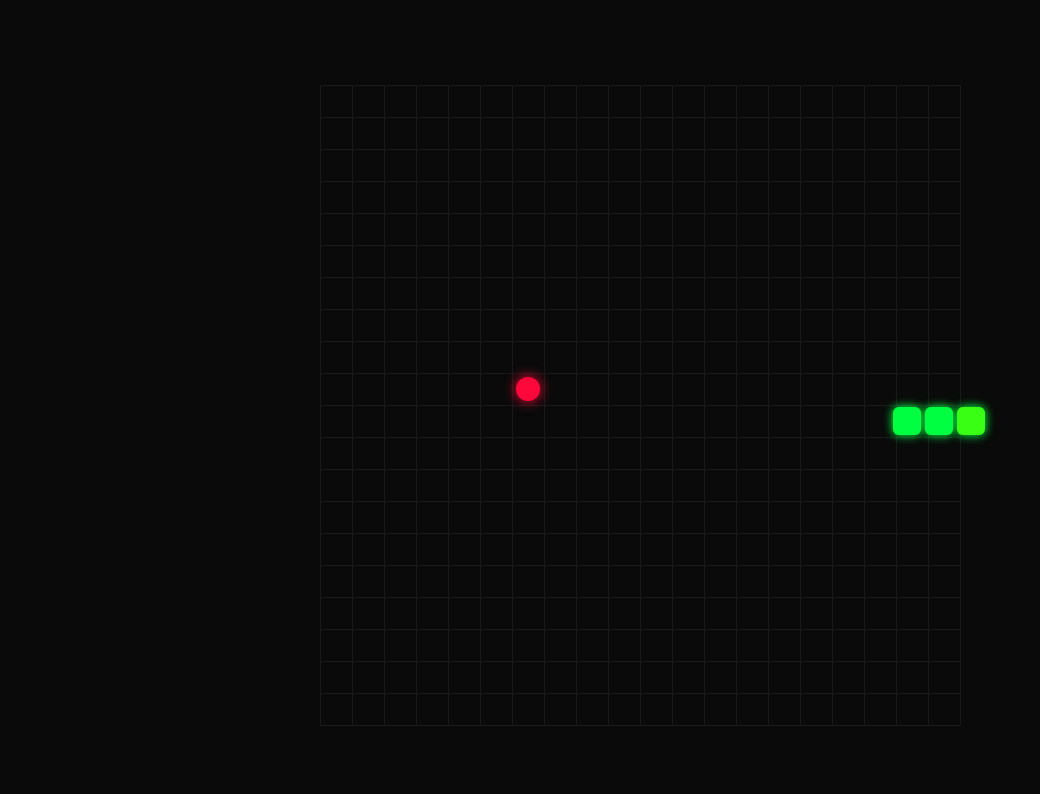
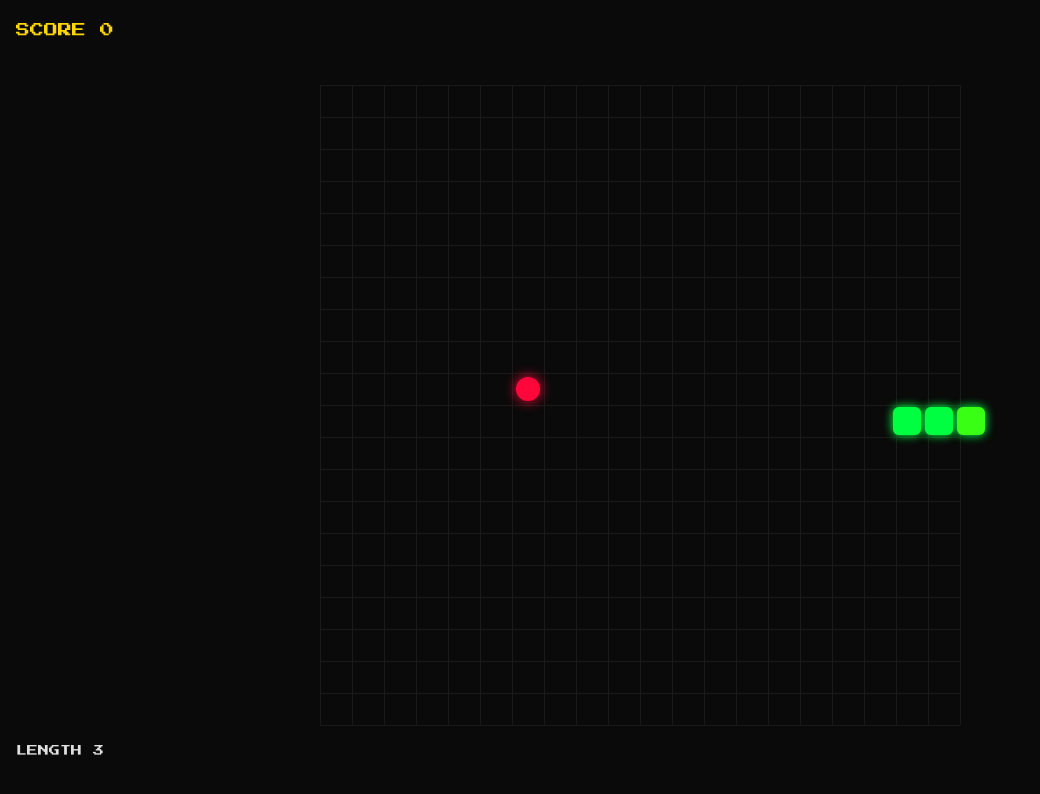
Before and after one commit to tshields86/serpent-surge, a website built with Vite: page index.html in a window 1280 px wide. Shown: the whole page, without its empty margins (0-1040 px from the left). Built offline with nearby package versions, Linux system fonts and the light colour scheme.

Commit message:
feat: add score and length HUD with pixel font
Press Start 2P font loaded via Google Fonts. Top HUD shows score
in gold with scale pulse animation on change. Bottom HUD shows
snake length. UI class manages animated score counter.

```diff
--- a/index.html
+++ b/index.html
@@ -5,6 +5,9 @@
     <meta name="viewport" content="width=device-width, initial-scale=1, maximum-scale=1, user-scalable=no" />
     <meta name="apple-mobile-web-app-capable" content="yes" />
     <meta name="apple-mobile-web-app-status-bar-style" content="black-translucent" />
+    <link rel="preconnect" href="https://fonts.googleapis.com" />
+    <link rel="preconnect" href="https://fonts.gstatic.com" crossorigin />
+    <link href="https://fonts.googleapis.com/css2?family=Press+Start+2P&display=swap" rel="stylesheet" />
     <title>Serpent Surge</title>
     <style>
       * { margin: 0; padding: 0; box-sizing: border-box; }
--- a/src/game/Game.ts
+++ b/src/game/Game.ts
@@ -5,6 +5,7 @@ import { FoodItem, spawnFood, checkFoodCollision } from './Food';
 import { Renderer } from '../rendering/Renderer';
 import { SnakeRenderer } from '../rendering/SnakeRenderer';
 import { ParticleSystem } from '../rendering/ParticleSystem';
+import { UI } from '../rendering/UI';
 import { checkWallCollision, checkSelfCollision } from './Collision';
 import { BASE_TICK_RATE, COLORS, MAX_DELTA } from '../utils/constants';
 
@@ -23,6 +24,7 @@ export class Game {
   private renderer: Renderer;
   private snakeRenderer: SnakeRenderer;
   private particles: ParticleSystem;
+  private ui: UI;
   private input: InputManager;
   private grid: Grid;
   private snake: Snake;
@@ -42,6 +44,7 @@ export class Game {
     this.renderer = new Renderer(canvas);
     this.snakeRenderer = new SnakeRenderer();
     this.particles = new ParticleSystem();
+    this.ui = new UI();
     this.input = new InputManager();
     this.grid = new Grid();
 
@@ -85,8 +88,10 @@ export class Game {
       }
     }
 
-    // Update particles every frame (they use real time)
-    this.particles.update(delta / 1000);
+    // Update particles and UI every frame (they use real time)
+    const dtSec = delta / 1000;
+    this.particles.update(dtSec);
+    this.ui.update(dtSec, this.score);
 
     this.render();
     requestAnimationFrame((t) => this.loop(t));
@@ -116,6 +121,7 @@ export class Game {
       this.snake.grow(1);
       this.score += 10;
       this.totalFoodEaten++;
+      this.ui.triggerScorePulse();
 
       // Remove eaten food and spawn new one
       this.foods = this.foods.filter(f => f !== eatenFood);
@@ -154,6 +160,14 @@ export class Game {
 
     // Draw particles on top
     this.particles.render(this.renderer.ctx);
+
+    // Draw HUD
+    this.ui.drawHUD(
+      this.renderer.ctx,
+      this.renderer.layout,
+      this.score,
+      this.snake.segments.length,
+    );
   }
 
   private drawFood(): void {
@@ -195,6 +209,7 @@ export class Game {
     this.tickAccumulator = 0;
     this.interpolation = 0;
     this.currentTickRate = BASE_TICK_RATE;
+    this.ui.reset();
     this.state = GameState.PLAYING;
   }
 }
--- /dev/null
+++ b/src/rendering/UI.ts
@@ -0,0 +1,100 @@
+import { COLORS } from '../utils/constants';
+import { Layout } from './Renderer';
+
+const FONT_FAMILY = '"Press Start 2P", monospace';
+
+export class UI {
+  private scoreDisplay = 0;
+  private scorePulseTimer = 0;
+
+  update(dt: number, targetScore: number): void {
+    // Animate score counting up
+    if (this.scoreDisplay < targetScore) {
+      this.scoreDisplay = Math.min(
+        targetScore,
+        this.scoreDisplay + Math.ceil((targetScore - this.scoreDisplay) * 0.2),
+      );
+    }
+
+    // Pulse timer decay
+    if (this.scorePulseTimer > 0) {
+      this.scorePulseTimer = Math.max(0, this.scorePulseTimer - dt);
+    }
+  }
+
+  triggerScorePulse(): void {
+    this.scorePulseTimer = 0.15;
+  }
+
+  drawHUD(
+    ctx: CanvasRenderingContext2D,
+    layout: Layout,
+    score: number,
+    snakeLength: number,
+  ): void {
+    this.drawTopHUD(ctx, layout, score);
+    this.drawBottomHUD(ctx, layout, snakeLength);
+  }
+
+  private drawTopHUD(
+    ctx: CanvasRenderingContext2D,
+    layout: Layout,
+    _score: number,
+  ): void {
+    const { hudTop } = layout;
+    const padding = 16;
+    const fontSize = Math.min(14, Math.floor(hudTop.width / 30));
+
+    ctx.save();
+    ctx.font = `${fontSize}px ${FONT_FAMILY}`;
+    ctx.textBaseline = 'middle';
+
+    // Score (left side)
+    const scorePulseScale = 1 + this.scorePulseTimer * 2;
+    const centerY = hudTop.y + hudTop.height / 2;
+
+    ctx.save();
+    if (this.scorePulseTimer > 0) {
+      const scoreText = `SCORE ${this.scoreDisplay.toLocaleString()}`;
+      const metrics = ctx.measureText(scoreText);
+      const textCenterX = padding + metrics.width / 2;
+      ctx.translate(textCenterX, centerY);
+      ctx.scale(scorePulseScale, scorePulseScale);
+      ctx.translate(-textCenterX, -centerY);
+    }
+    ctx.fillStyle = COLORS.score;
+    ctx.textAlign = 'left';
+    ctx.fillText(`SCORE ${this.scoreDisplay.toLocaleString()}`, padding, centerY);
+    ctx.restore();
+
+    ctx.restore();
+  }
+
+  private drawBottomHUD(
+    ctx: CanvasRenderingContext2D,
+    layout: Layout,
+    snakeLength: number,
+  ): void {
+    const { hudBottom } = layout;
+    const padding = 16;
+    const fontSize = Math.min(11, Math.floor(hudBottom.width / 40));
+
+    ctx.save();
+    ctx.font = `${fontSize}px ${FONT_FAMILY}`;
+    ctx.textBaseline = 'middle';
+    ctx.fillStyle = COLORS.uiText;
+
+    const centerY = hudBottom.y + hudBottom.height / 2;
+
+    // Length (left side)
+    ctx.textAlign = 'left';
+    ctx.fillText(`LENGTH ${snakeLength}`, padding, centerY);
+
+    ctx.restore();
+  }
+
+  reset(): void {
+    this.scoreDisplay = 0;
+    this.scorePulseTimer = 0;
+  }
+}
```
Also changed, not shown: TASKS.md (+6 -6 lines).
